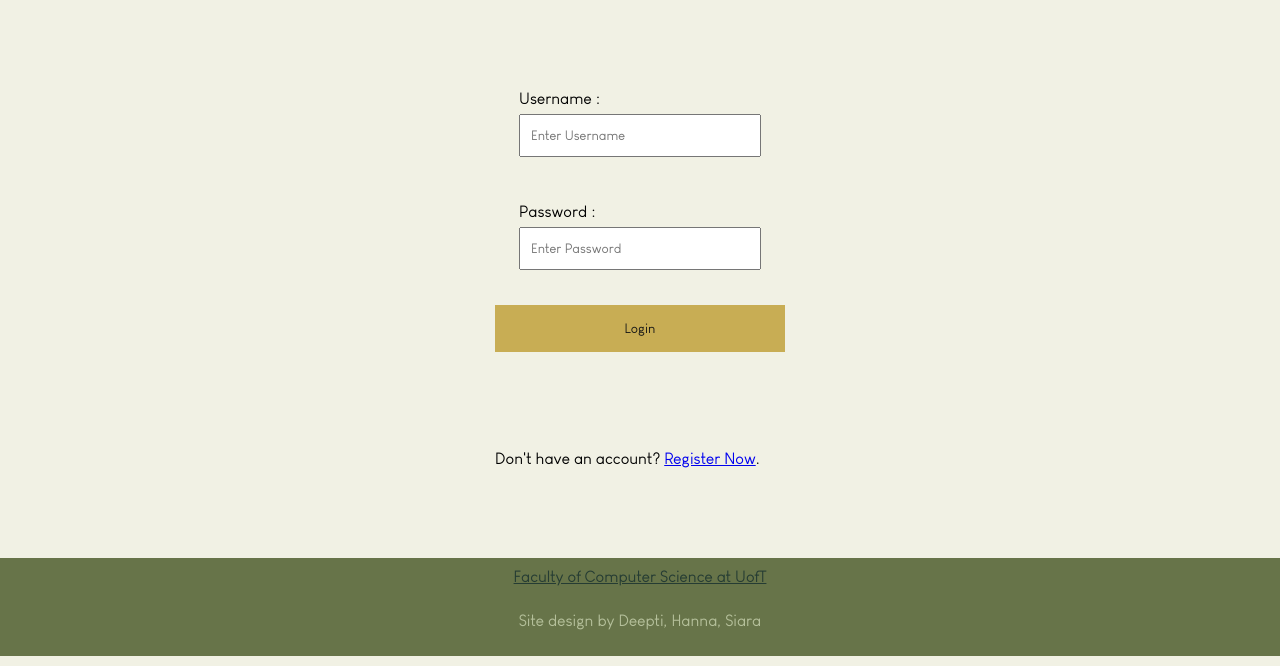
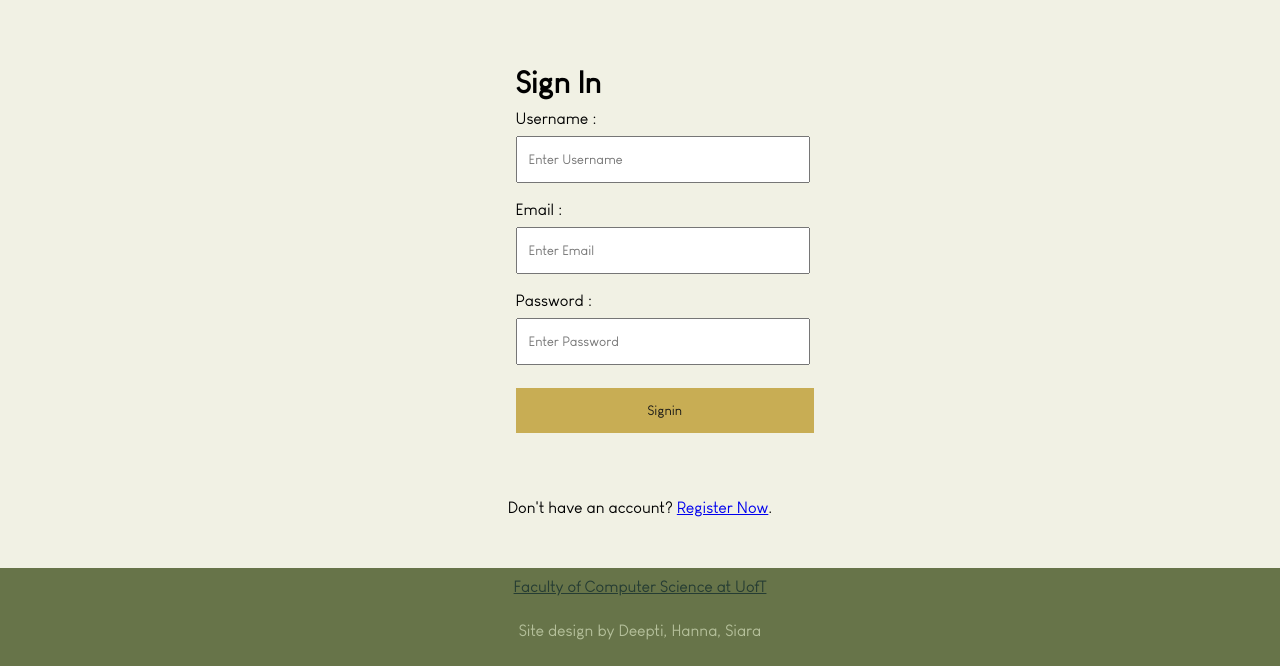
Before and after one commit to de3pti/cscb20coursewebsite, a Flask app: page /login in a window 1280 px wide. Shown: the part 144-810 px from the top of the page. Run offline with Flask 3, Linux system fonts and the light colour scheme.

Commit message:
styling register

```diff
--- a/static/index.css
+++ b/static/index.css
@@ -382,38 +382,56 @@ section{
     display: block
 }
 
-/* .register_text{
-    padding: 15px;
+/* Styling the homepage */
+.homepage_to_register{
+    background-color: #C4A645;
+    border: none;
+    cursor: pointer;
+    width: 100%;
+    margin: 5px 0 25px 0;
+    padding: 15px 20px;
+    opacity: 0.9;
+    text-decoration: none;
 
 }
-.register_form_full{
-    padding: 10px;
-    margin: 5px 0 22px 0;
-    display: inline-block;
-    background-color: #88A5A3;
 
-} */
+/* Styling the Login and Registration pages */
+h6{
+    text-align: left;
+    margin: 0 0 10px 0;
+    font-size: 30px;
+
+}
 
 .register_row{
     padding: 15px;
-    margin: 5px 0 22px 0;
+    margin: 5px 0 5px 0;
     display: inline-block;
 }
  .register_form_text{
     width: 90%;
-    padding: 12px 10px;
-    margin: 6px 0;
+    padding: 14px 11px;
+    margin: 8px 0;
     display: inline-block;
  }
 .direct_to_register{
     padding: 15px;
-    margin: 5px 0 25px 0;
     display: inline-block;
+    text-align: center;
+
 }
-.register_form{
-    padding: 16px;
-    /* opacity: 0.8; */
-    margin: 8px;
+.direct_to_signin{
+    padding: 5px;
+    margin: 0 0 10px 0;
+    text-align: center;
+
+}
+.signin_item{
+    width: 120%;
+    margin-left: auto;
+    margin-right: auto;
+    display: block;
+    padding: 0 5px 10px 0;
 
 }
 .register_submit{
@@ -422,14 +440,20 @@ section{
     cursor: pointer;
     width: 100%;
     margin: 5px 0 25px 0;
-    padding: 16px 20px;
+    padding: 15px 20px;
+    opacity: 0.9;
+}
+.signin_submit{
+    background-color: #C4A645;
+    border: none;
+    cursor: pointer;
+    width: 120%;
+    margin: 5px 0 25px 0;
+    padding: 15px 20px;
     opacity: 0.9;
 }
 .register_submit:hover{
     opacity: 1;
-}
-.register_usertype{
-
 }
 
 
--- a/templates/login.html
+++ b/templates/login.html
@@ -14,26 +14,33 @@
 
         <main class="content">
             <div class = "register_form_full">
-            <!-- <p class = "register_text">Sign In</p> -->
                 <div class = "register_row">
+                     <h6>Sign In</h6>
                     <form method = "POST">
-                    <div class = "register_form">
+                        <div class = "signin_item">
                             <label for = "username">Username : </label>
-                        <input type = "text" name = "username" placeholder="Enter Username" class = "register_form_text" id = "username">
+                            <input type = "text" name = "username" placeholder="Enter Username"
+                            class = "register_form_text" id = "username" required>
                         </div>
-                    <div class = "register_form">
+                        <div class = "signin_item">
+                            <label for = "email">Email : </label>
+                            <input type = "text" name = "email"
+                            class = "register_form_text" id = "email" placeholder= "Enter Email" required>
+                        </div>
+                        <div class = "signin_item">
                             <label for = "password">Password : </label>
-                        <input type = "password" name = "password" placeholder="Enter Password" class = "register_form_text" id = "password">
+                            <input type = "password" name = "password"
+                            class = "register_form_text" id = "password" placeholder= "Enter Password" required>
                         </div>
-                    <button type = "submit" class = "register_submit">Login</button>
+                        <button type = "submit" class = "signin_submit">Signin</button>
                     </form>
                 </div>
             </div>
-        <div class="direct_to_register">
+            <div class="direct_to_signin">
                 <p>Don't have an account? <a href="{{ url_for('register') }}">Register Now</a>.</p>
             </div>
+
         </main>
-
     <footer class="footer">
             <div>
                 <a class="link" href="https://www.utsc.utoronto.ca/cms/computer-science" target="_blank" rel="noopener noreferrer">Faculty of Computer Science at UofT</a>
--- a/templates/register.html
+++ b/templates/register.html
@@ -13,8 +13,9 @@
         </header>
 
     <main class="content">
-        <div class = "register_form">
+        <div class = "register_form_full">
             <div class = "register_row">
+                 <h6>Register</h6>
                 <form method = "POST">
                     <div class = "register_item">
                         <label for = "first_name">First Name : </label>
```
Also changed, not shown: templates/homepage.html (+5 -4 lines), instance/assignment3.db, 1 other file. Lines whose indentation alone changed are shown as unchanged.
